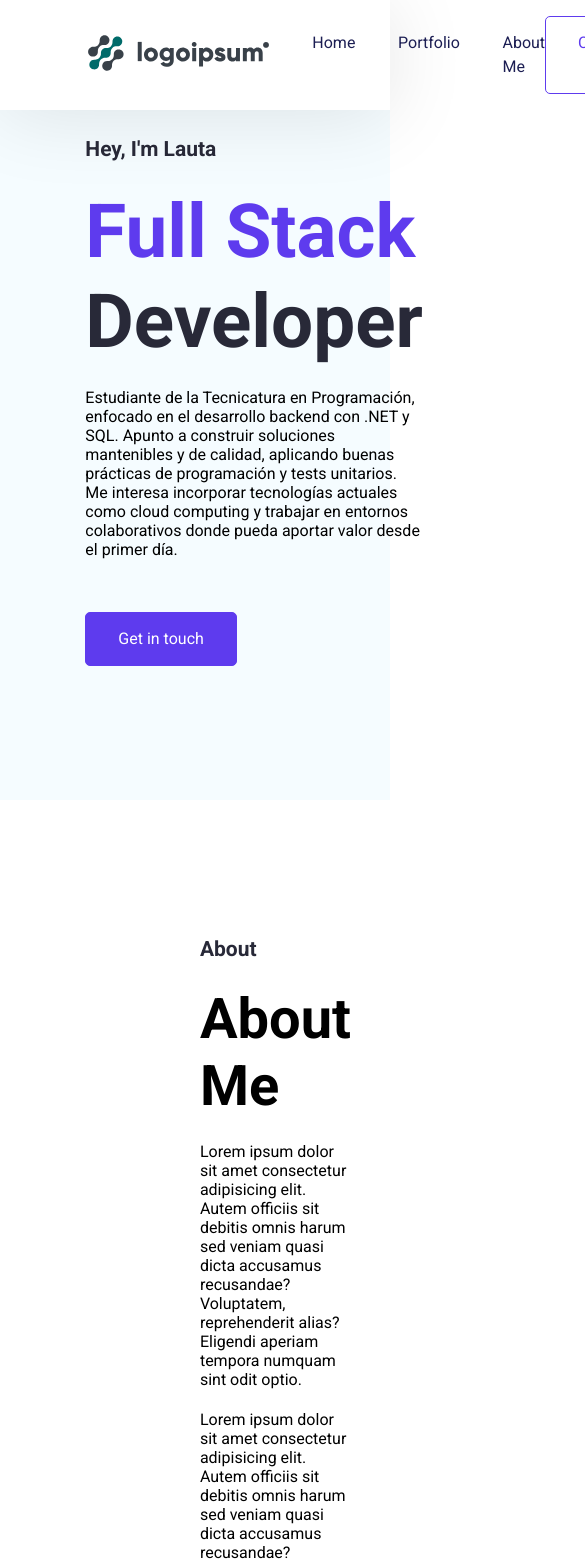
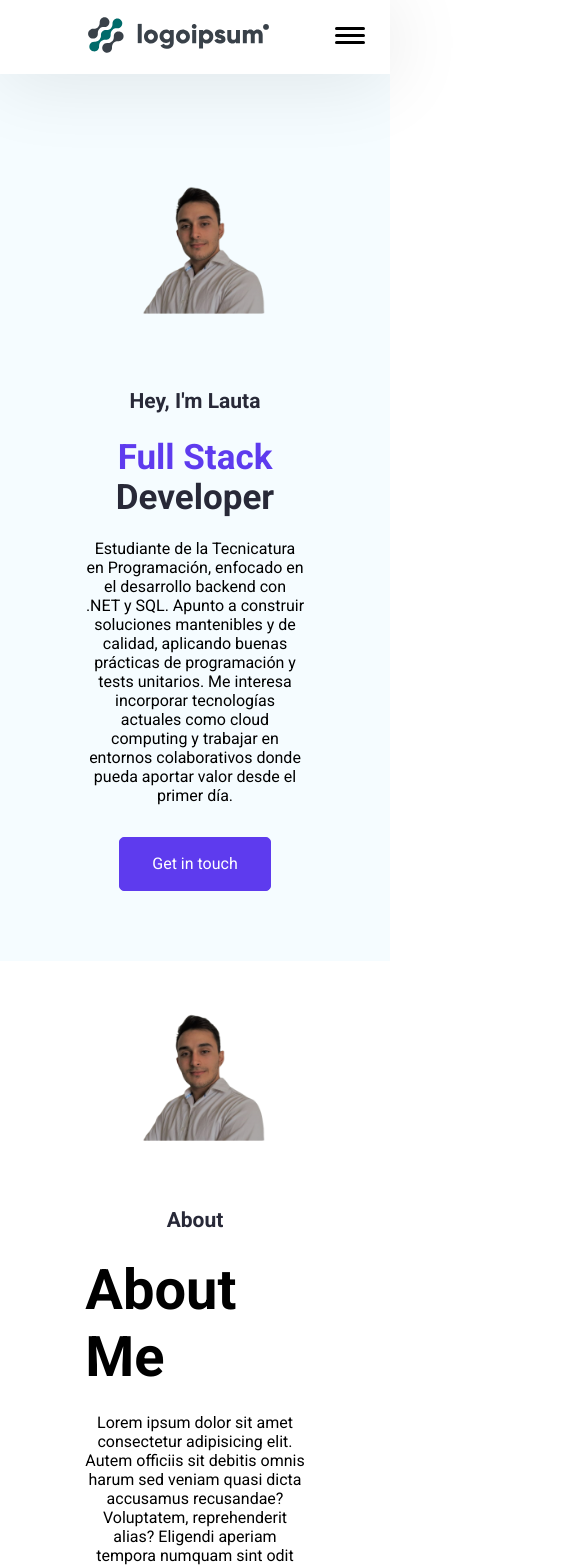
Before and after one commit to LautaroPavanSarquis/portfolio-web, a React (Create React App) app: page / in a window 390 px wide. Shown: the top 1568 px of the page, 585 px wide, since content can reach past the window. Built offline with nearby package versions, Linux system fonts and the light colour scheme.

Commit message:
feat: add responsive design and hamburger menu

```diff
--- a/src/App.css
+++ b/src/App.css
@@ -311,17 +311,8 @@
   border-radius: 8px;
   width: 100%;
 }
-.portfolio--section--img {
-  border-radius: 8px;
-  width: 100%;
-  height: 200px; /* altura fija para todas las imágenes */
-  overflow: hidden; /* recorta lo que sobresalga */
-}
-
 .portfolio--section--img > img {
   width: 100%;
-  height: 100%;
-  object-fit: cover; /* mantiene proporción y recorta el exceso */
 }
 .portfolio--section--card {
   display: flex;
@@ -431,3 +422,190 @@
   transform: translatey(-0.075em);
 }
 /* Contact End */
+
+/* Responsive Screens */
+@media only screen and (max-width: 1800px) {
+  .hero--section--title {
+    font-size: 68px;
+    line-height: 70px;
+  }
+  .skills--section--title {
+    font-size: 28px;
+    line-height: 40px;
+  }
+}
+
+@media only screen and (max-width: 1600px) {
+  .skills--section--heading {
+    font-size: 54px;
+    line-height: 70px;
+  }
+  .skills--section--container {
+    gap: 16px;
+  }
+  .skills--section--card {
+    gap: 28px;
+  }
+  .skills--section--card--content {
+    gap: 20px;
+  }
+  .skills--section--title {
+    font-size: 23px;
+    line-height: 30px;
+  }
+  .skills--section--description {
+    font-size: 17.333px;
+    line-height: 27px;
+  }
+}
+
+@media only screen and (max-width: 1200px) {
+  .btn-outline-primary {
+    display: none;
+  }
+  .hero--section {
+    display: flex;
+    flex-direction: column-reverse;
+    padding-bottom: 70px;
+  }
+  .hero--section--title,
+  .hero--section-description,
+  .footer--content {
+    text-align: center;
+  }
+  .skills--section--container,
+  .about--section,
+  .portfolio--section--container,
+  .portfolio--container-box,
+  .footer--link--container,
+  .footer--items > ul,
+  .footer--content--container {
+    display: flex;
+    flex-direction: column;
+  }
+  .skills--section,
+  .portfolio--container,
+  .hero--section--content,
+  .hero--section--content--box {
+    align-items: center;
+  }
+  .portfolio--container-box {
+    gap: 30px;
+  }
+  .skills--section,
+  .testimonial--section,
+  .contact--section,
+  .footer--container {
+    gap: 20px;
+    padding-top: 70px;
+    padding-bottom: 70px;
+  }
+  .about--section {
+    gap: 20px;
+    padding-top: 0;
+    padding-bottom: 0;
+  }
+  .testimonial--section--card {
+    padding: 25px;
+  }
+  .hero--section--title,
+  .skills--section--heading,
+  .sections--heading {
+    font-size: 35px;
+    line-height: 40px;
+  }
+  .hero--section--content--box {
+    gap: 10px;
+  }
+  .contact--form--container {
+    width: 100%;
+  }
+  .container {
+    display: flex;
+    flex-direction: column;
+    gap: 10px;
+  }
+  .footer--social--icon > ul,
+  .footer--items > ul {
+    padding: 0;
+    align-items: center;
+  }
+  .divider {
+    margin: 20px;
+  }
+}
+
+/* Hamburger menu  */
+
+.nav__hamburger {
+  display: none;
+  width: 1.875rem;
+  height: 1.313rem;
+  flex-direction: column;
+  justify-content: space-around;
+  position: absolute;
+  top: 25px;
+  right: 25px;
+}
+
+.nav__hamburger__line {
+  display: block;
+  height: 0.188rem;
+  width: 100%;
+  background-color: #000000;
+  border-radius: 0.625rem;
+  transition: all ease-in-out 0.2s;
+}
+
+@media screen and (max-width: 1200px) {
+  .nav__hamburger {
+    display: flex;
+    z-index: 200;
+  }
+  .navbar--items {
+    display: flex;
+  }
+  .navbar--items {
+    position: absolute;
+    display: flex;
+    align-items: center;
+    justify-content: center;
+    background-color: rgba(255, 255, 255);
+    top: -20rem;
+    left: 0;
+    width: 100%;
+    transition: all ease-in-out 0.4s;
+  }
+  .navbar--items ul {
+    flex-direction: column;
+    align-items: center;
+    width: 100%;
+    padding: 3rem 0 0.6rem;
+    z-index: -100;
+  }
+  .navbar--items ul li {
+    text-align: center;
+  }
+  .navbar--items ul li a {
+    padding: 0.5rem;
+  }
+  .navbar--items {
+    z-index: -1000;
+  }
+  .navbar--items.active {
+    top: 30px;
+  }
+  .nav__hamburger.active :nth-child(1) {
+    transform: rotate(45deg) translate(0.45rem, 0.1875rem);
+  }
+
+  .nav__hamburger.active :nth-child(2) {
+    opacity: 0;
+  }
+
+  .nav__hamburger.active :nth-child(3) {
+    transform: rotate(-45deg) translate(0.45rem, -0.1875rem);
+  }
+}
+
+/* Responsive Screens Ends*/
```
